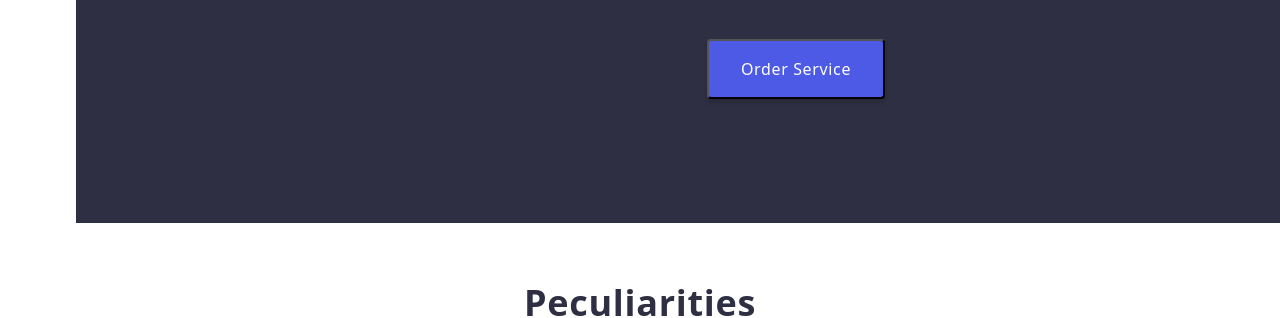
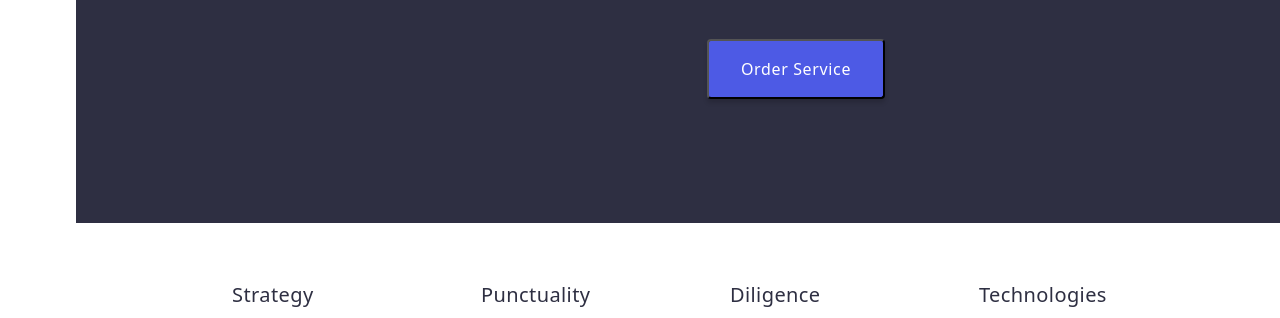
Before and after one commit to AngilinaAngel/goit-markup-hw-03, a plain HTML site: page index.html in a window 1280 px wide. Shown: the part 497-815 px from the top of the page. Drawn offline with nearby package versions, Linux system fonts and the light colour scheme.

Commit message:
updated file 6

```diff
--- a/css/styles.css
+++ b/css/styles.css
@@ -1,3 +1,4 @@
+/* ============== COMMON STYLES ============== */
 h1,
 h2,
 h3,
@@ -22,6 +23,37 @@ img {
     height: auto;
 }
 
+button {
+    cursor: pointer;
+}
+
+.list {
+    list-style-type: none;
+}
+
+.link {
+    text-decoration: none;
+}
+
+body {
+    font-family: 'Roboto', sans-serif;
+    color: #434455;
+    background-color: #FFFFFF;
+}
+
+.visually-hidden {
+    position: absolute;
+    width: 1px;
+    height: 1px;
+    margin: -1px;
+    border: 0;
+    padding: 0;
+    white-space: nowrap;
+    clip-path: inset(100%);
+    clip: rect(0 0 0 0);
+    overflow: hidden;
+}
+
 .container {
     width: 1158px;
     font-style: normal;
@@ -31,22 +63,7 @@ img {
     display: flex;
     justify-content: space-between;
 }
-
-.list {list-style-type: none;}
-.link {text-decoration: none;
-        color: #434455;
-}
-
-button {
-    cursor: pointer;
-}
-
-body {
-    font-family: 'Roboto', sans-serif;
-    color: #434455;
-    background: #FFFFFF;
-}
-
+/* ============== COMMON STYLES ============== */
 /*======HEDER STYLES===========*/
 .contacts {
     font-style: normal;
@@ -192,9 +209,6 @@ color: #2E2F42;
     color: #434455;
 }
 
-.transparent {
-    text-transform: transparent;
-}
 
 .peculiaris {
     display: flex;
--- a/index.html
+++ b/index.html
@@ -57,7 +57,7 @@
          <!--FEATURE SECTION-->
          <div class="container">
             <section id="studio" class="portfo">
-               <h2 class="transparent section-main">peculiarities</h2>
+               <h2 class="visually-hidden section-main">peculiarities</h2>
                <ul class="peculiaris wrap-list list">
                   <li class="peculiaris-li">
                      <h3 class="section-feature-strategii">Strategy</h3>
```
